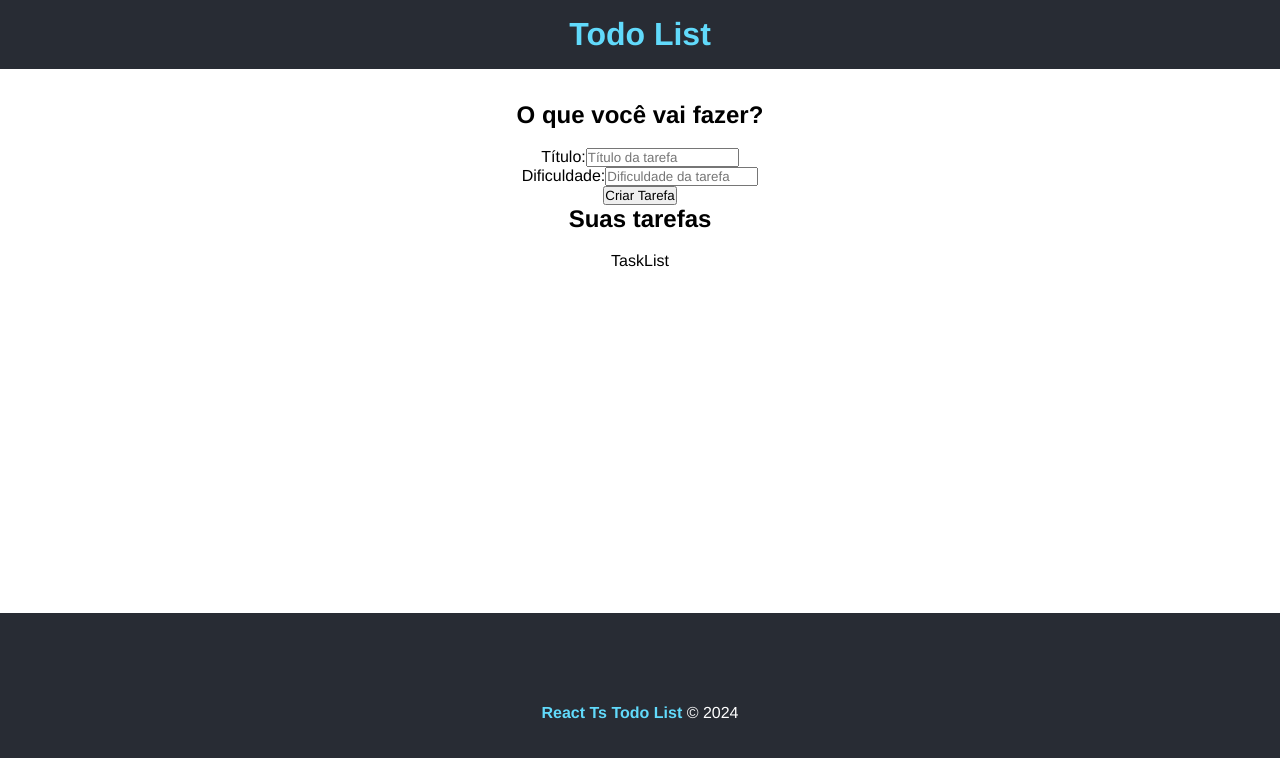
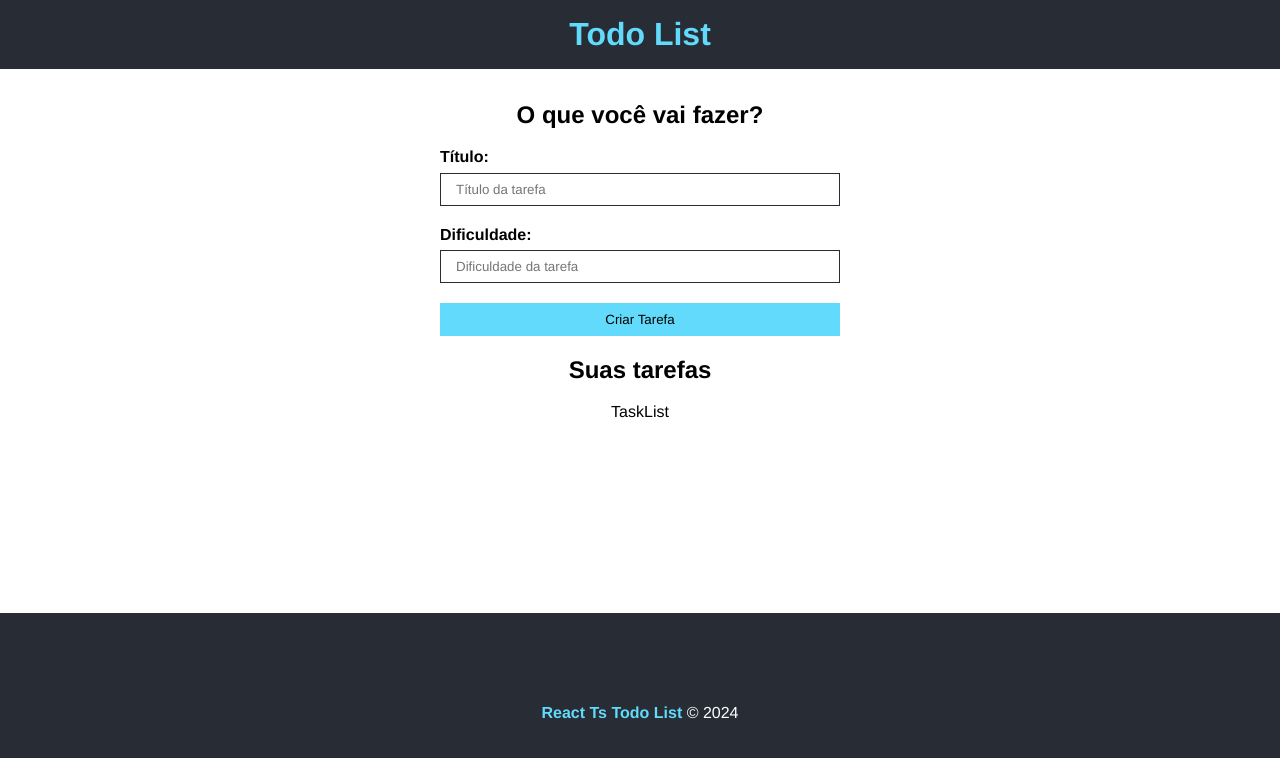
Before and after one commit to alexandrerogeriosn93/project-react-typescript-todo-list, a React (Vite) app: page / in a window 1280 px wide. Shown: the top 758 px of the page. Built offline with nearby package versions, Linux system fonts and the light colour scheme.

Commit message:
feat: add TaskForm styles css

```diff
--- a/src/components/TaskForm.module.css
+++ b/src/components/TaskForm.module.css
@@ -0,0 +1,37 @@
+.form {
+  display: flex;
+  flex-direction: column;
+  max-width: 400px;
+  margin: 0 auto;
+}
+
+.form input {
+  padding: 8px 15px;
+  margin-bottom: 1.5em;
+  border-radius: 0;
+  border: solid 1px #282c34;
+}
+
+.form input[type="submit"] {
+  background-color: #61dafb;
+  border: solid 1px #61dafb;
+  color: #000;
+  transition: 0.5s;
+  cursor: pointer;
+}
+
+.form input[type="submit"]:hover {
+  background-color: #fff;
+  border-color: #282c34;
+}
+
+.input_container {
+  display: flex;
+  flex-direction: column;
+  text-align: left;
+}
+
+.input_container label {
+  font-weight: bold;
+  margin-bottom: 0.4em;
+}
--- a/src/components/TaskForm.tsx
+++ b/src/components/TaskForm.tsx
@@ -6,8 +6,8 @@
 
 const TaskForm = ({ btnText }: Props) => {
   return (
-    <form>
-      <div>
+    <form className={styles.form}>
+      <div className={styles.input_container}>
         <label htmlFor="title">Título:</label>
         <input
           type="text"
@@ -16,7 +16,7 @@
           placeholder="Título da tarefa"
         />
       </div>
-      <div>
+      <div className={styles.input_container}>
         <label htmlFor="difficulty">Dificuldade:</label>
         <input
           type="text"
```
